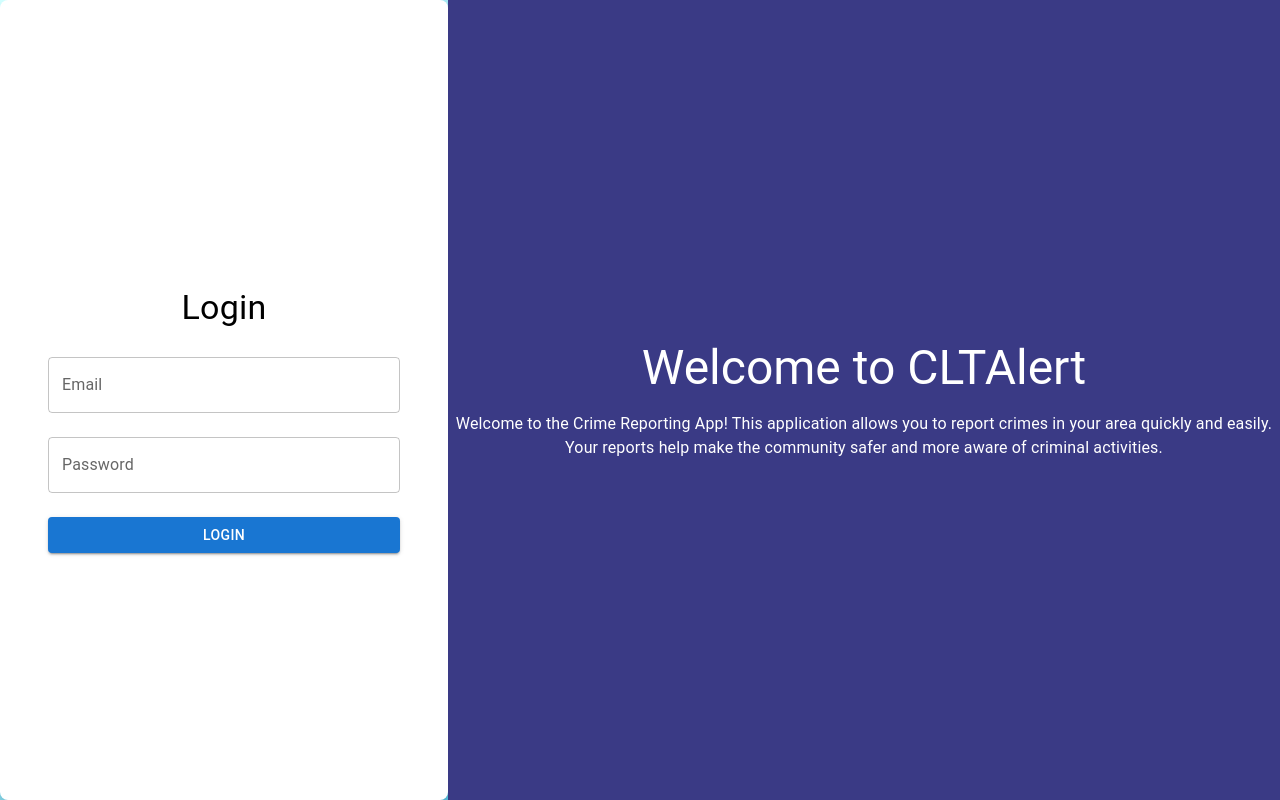
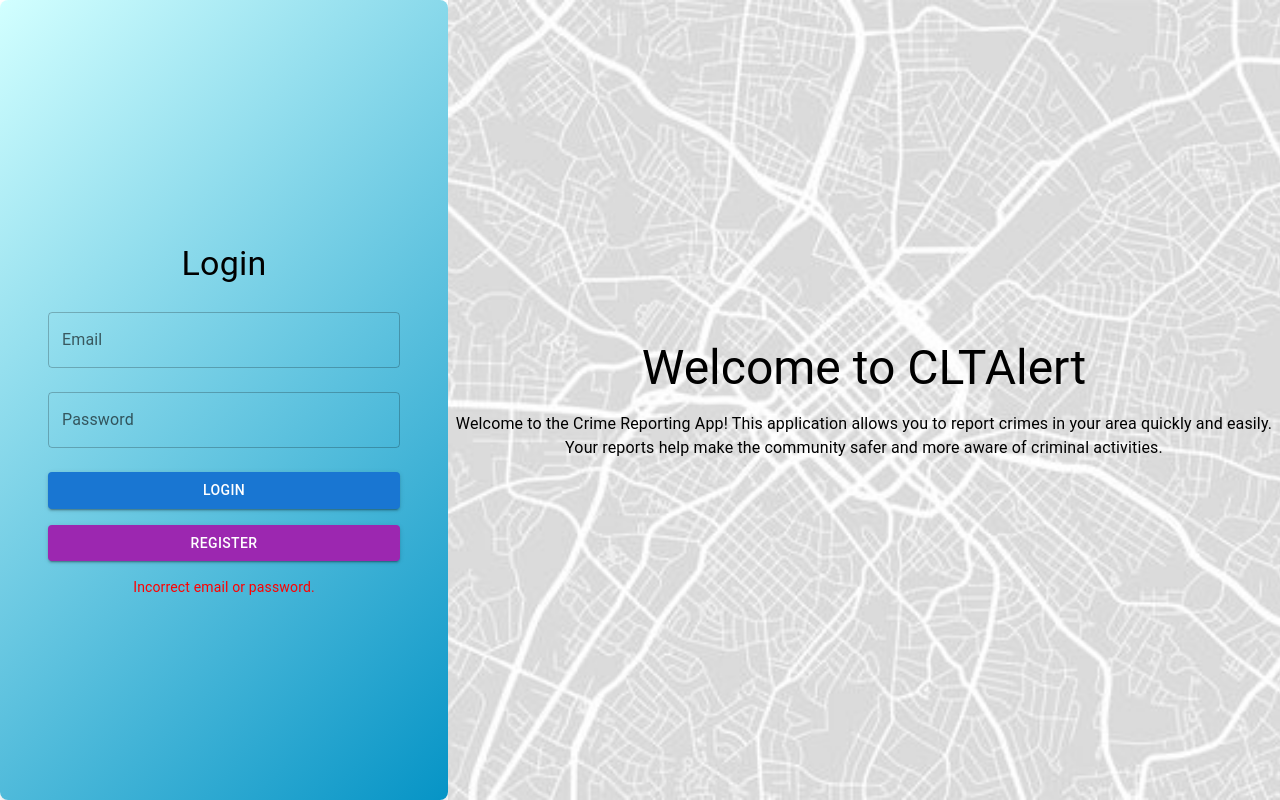
Before and after one commit to blakeuncc/Software-Development-4155, a React (Create React App) app in the folder front-end/: page /Login in a window 1280 px wide. Both pictures are taken after a click on the button "LOGIN". Built offline with nearby package versions, Linux system fonts and the light colour scheme.

Commit message:
Login page feedback and styling

```diff
--- a/front-end/public/index.html
+++ b/front-end/public/index.html
@@ -24,7 +24,7 @@
       work correctly both with client-side routing and a non-root public URL.
       Learn how to configure a non-root public URL by running `npm run build`.
     -->
-    <title>React App</title>
+    <title>CTLAlert</title>
   </head>
   <body>
     <noscript>You need to enable JavaScript to run this app.</noscript>
--- a/front-end/src/pages/Login.css
+++ b/front-end/src/pages/Login.css
@@ -1,7 +1,7 @@
 .login-container {
     display: flex;
     height: 100vh;
-    background: linear-gradient(135deg, #d2ffff , #0694c6);
+
 }
 
 .login-form {
@@ -9,7 +9,7 @@
     display: flex;
     justify-content: center;
     align-items: center;
-    background-color: white;
+    background: linear-gradient(135deg, #d2ffff , #0694c6);
     border-radius: 8px;
     padding: 24px;
     box-shadow: 0 4px 6px rgba(0, 0, 0, 0.1);
@@ -23,6 +23,8 @@
     align-items: center;
     flex-direction: column;
     text-align: center;
-    background-color: #3a3a85;
+    background-image: url('../../public/map.jpg');
+    background-size: cover;
+    background-position: center;
     color: white;
 }
--- a/front-end/src/pages/Login.jsx
+++ b/front-end/src/pages/Login.jsx
@@ -1,14 +1,28 @@
 import React, { useState } from 'react';
 import { TextField, Button, Container, Typography, Box } from '@mui/material';
 import './Login.css';
+
 // change css to the pic
 const Login = () => {
     const [email, setEmail] = useState('');
     const [password, setPassword] = useState('');
+    const [feedbackMessage, setFeedbackMessage] = useState('');
+    const [feedbackType, setFeedbackType] = useState('');
 
     const handleLogin = () => {
         // Handle login logic here (e.g., API call)
-        console.log('Logging in with', email, password);
+        if (email === 'user@example.com' && password === 'password') {
+            setFeedbackMessage('Login successful!');
+            setFeedbackType('success');
+        } else if (email === 'locked@example.com') {
+            // Simulate account lockout scenario
+            setFeedbackMessage('Your account is locked. Please contact support.');
+            setFeedbackType('error');
+        } else {
+            // Simulate incorrect credentials
+            setFeedbackMessage('Incorrect email or password.');
+            setFeedbackType('error');
+        }
     };
 
     return (
@@ -45,14 +59,35 @@ const Login = () => {
                     >
                         Login
                     </Button>
-                </Box>
+                        <Button
+                            variant="contained"
+                            color="secondary"
+                            fullWidth
+                            onClick={() => console.log('Register button clicked')}
+                            style={{ marginTop: '16px' }}
+                            >
+                        Register
+                        </Button>
+                        {feedbackMessage && (
+                            <Typography
+                                variant="body2"
+                                style={{
+                                    color: feedbackType === 'success' ? 'green' : 'red',
+                                    marginTop: '16px',
+                                    textAlign: 'center'
+                                }}
+                            >
+                                {feedbackMessage}
+                            </Typography>
+                        )}
+                    </Box>
             </Container>
             </div>
             <div className="welcome-section">
-                <Typography variant="h3" color="white">
+                <Typography variant="h3" color="black">
                     Welcome to CLTAlert
                 </Typography>
-                <Typography variant="body1" color="white" style={{ marginTop: '16px' }}>
+                <Typography variant="body1" color="black" style={{ marginTop: '16px' }}>
                     Welcome to the Crime Reporting App! This application allows you to report crimes in your area quickly and easily.
                     Your reports help make the community safer and more aware of criminal activities.
                 </Typography>
```
Also changed, not shown: front-end/public/map.jpg (added).
